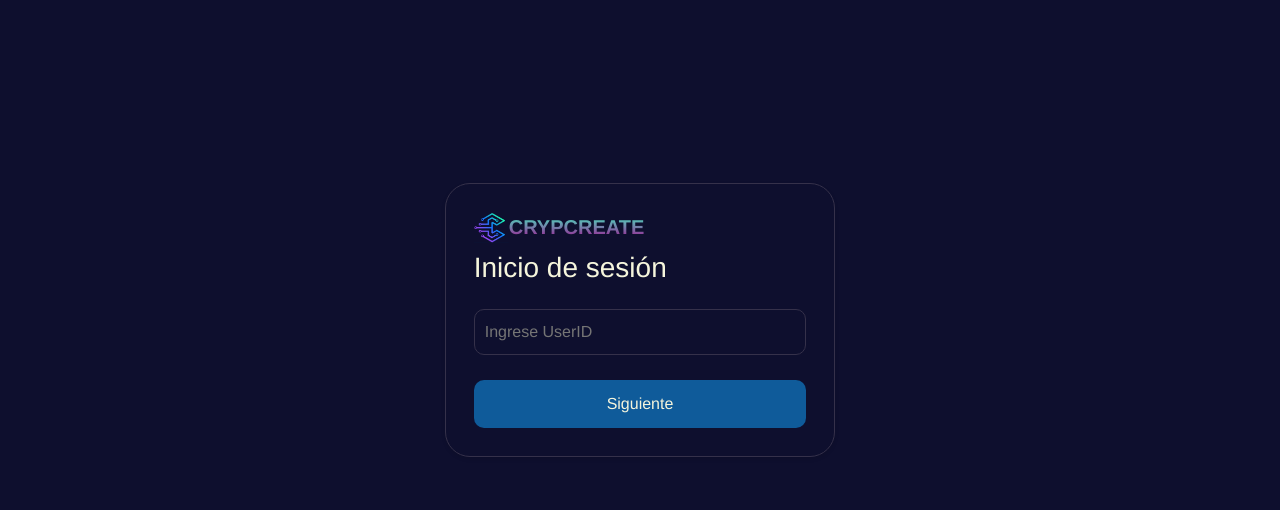
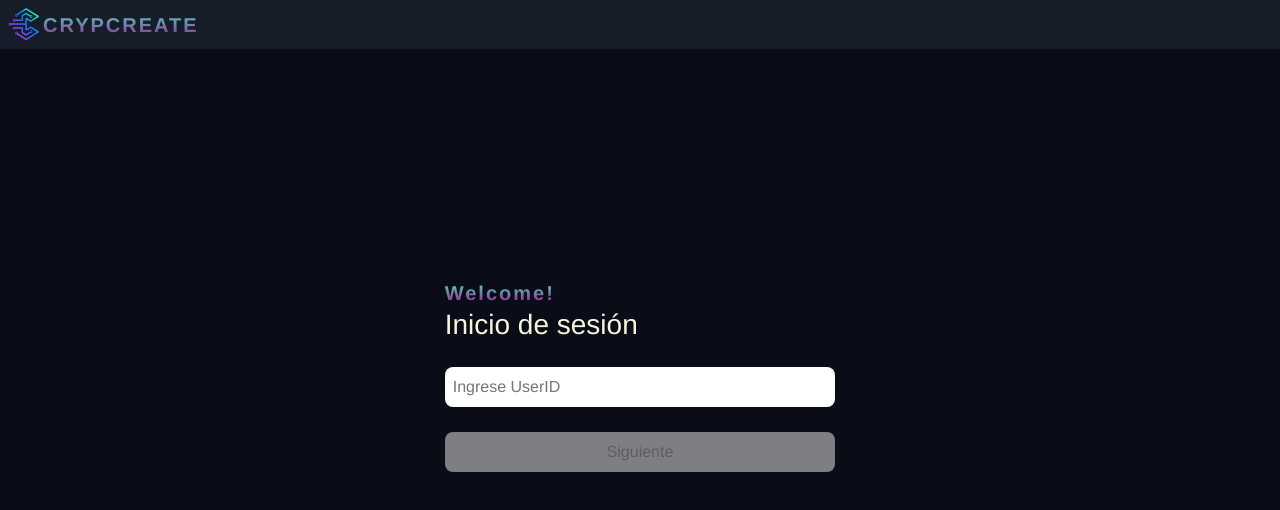
Before and after one commit to JoaRampa/cryptowallet-vuejs, a Vue app: page / in a window 1280 px wide. Shown: the top 510 px of the page. Built offline with nearby package versions, Linux system fonts and the light colour scheme.

Commit message:
reforming v1

```diff
--- a/package.json
+++ b/package.json
@@ -13,9 +13,7 @@
     "bootstrap-vue": "^2.23.1",
     "core-js": "^3.8.3",
     "vue": "^3.4.21",
-    "vue-chartjs": "^5.3.1",
     "vue-router": "^4.0.3",
-    "vuetify": "^3.5.11",
     "vuex": "^4.0.0",
     "vuex-persist": "^3.1.3"
   },
@@ -32,7 +30,6 @@
     "eslint-config-prettier": "^8.3.0",
     "eslint-plugin-prettier": "^4.0.0",
     "eslint-plugin-vue": "^8.0.3",
-    "prettier": "^2.4.1",
     "typescript": "^5.4.3"
   }
 }
--- a/src/App.vue
+++ b/src/App.vue
@@ -1,82 +1,30 @@
 <template>
   <div>
-    <nav v-if="isAuthenticated">
-      <div class="brand">
-        <img src="@/assets/logo.png" alt="Logo" width="35" />
-        <b>CRYPCREATE</b>
-        <router-link :to="{ name: 'Home' }">Tradear </router-link>
-        <router-link
-          :to="{ name: 'investmentsCrypto' }"
-          style="margin-left: 18px"
-        >
-          Analisis Inversiones</router-link
-        >
-      </div>
-      <div
-        class="user-menu"
-        @mouseover="showMenu = true"
-        @mouseleave="showMenu = false"
-      >
-        <div class="brand">
-          <img
-            src="@/assets/user.png"
-            alt="User"
-            width="35"
-            height="33"
-            :class="{ hovered: showMenu }"
-          />
-          <b :class="{ hovered: showMenu }">{{ userId }}</b>
+    <nav :class="{'nav-top': !isAuthenticated, 'nav-left': isAuthenticated}">
+      <img src="@/assets/logo.png" alt="Logo" width="35" />
+      <b>CRYPCREATE</b>
+      <div v-if="isAuthenticated">
+        <div>
+          <router-link :to="{ name: 'Home' }">Tradear </router-link>
+          <router-link :to="{ name: 'investmentsCrypto' }">Analisis Inversiones </router-link>
+          <router-link to="/history">Historial </router-link>
+          <router-link to="/wallet">Billetera </router-link>
         </div>
-        <div v-show="showMenu" class="menu">
-          <div class="user-info">
-            <img src="@/assets/logo.png" alt="Logo" width="35" />
-          </div>
-          <div class="options-menu">
-            <div class="option wallet">
-              <router-link to="/wallet">
-                <img
-                  src="@/assets/wallet.png"
-                  alt="wallet"
-                  width="25"
-                  height="22"
-                />
-                Billetera
-              </router-link>
-            </div>
-            <div class="option historial">
-              <router-link to="/history">
-                <img
-                  src="@/assets/history.png"
-                  alt="historial"
-                  width="25"
-                  height="22"
-                />
-                Historial
-              </router-link>
-            </div>
-            <div class="option logout">
-              <router-link to="/" @click="$store.commit('logout')">
-                <img
-                  src="@/assets/logout.png"
-                  alt="logout"
-                  width="25"
-                  height="22"
-                />
-                Cerrar Sesión
-              </router-link>
-            </div>
-          </div>
+        <div>
+          <button>{{ userId }}</button>
+          <router-link to="/" @click="$store.commit('logout')">Cerrar Sesión</router-link>
         </div>
       </div>
     </nav>
-    <main>
+    <main :class="{'main-with-sidebar': isAuthenticated}">
       <router-view />
     </main>
+    <footer v-if="isAuthenticated">
+      <FooterComponent />
+    </footer>
   </div>
-  <footer v-if="isAuthenticated">
-    <FooterComponent />
-  </footer>
 </template>
+
 
 <script>
 import { mapGetters } from "vuex";
@@ -107,8 +55,9 @@ export default {
   text-align: center;
   -webkit-font-smoothing: antialiased;
   -moz-osx-font-smoothing: grayscale;
-  background-color: rgb(14, 15, 46);
+  background-color: rgb(10, 13, 23);
   min-height: 100vh;
+  overflow-x: hidden;
 }
 
 html,
@@ -117,69 +66,30 @@ body {
   margin: 0;
 }
 
-nav {
+.nav-top {
   display: flex;
-  justify-content: space-between;
   padding: 8px;
-  border-bottom: 1px solid #35314a;
+  align-items: center;
+  background-color: rgb(22, 29, 41);
   margin-bottom: 6px;
 }
 
-nav a {
-  font-weight: bold;
-  font-size: 15px;
-  color: BEIGE;
+.nav-left {
+  display: flex;
+  flex-direction: column;
+  padding: 16px;
+  background-color: rgb(22, 29, 41);
+  position: fixed;
+  top: 0;
+  left: 0;
+  height: 100vh;
+  width: 185px;
+  box-shadow: 2px 0 5px rgba(0, 0, 0, 0.1);
 }
 
-.brand {
-  display: flex;
-  align-items: center;
-}
-
-.brand b {
-  margin-right: 18px;
-}
-
-.user-menu {
-  margin-right: 18px;
-}
-
-.menu {
-  position: absolute;
-  right: 10px;
-  background-color: rgb(14, 15, 46);
-  border: 1px solid #35314a;
-  border-radius: 5px;
-  z-index: 1000;
-  font-size: 12px;
-  width: 250px;
-}
-
-.user-info {
-  display: flex;
-  align-items: center;
-  justify-content: center;
-  margin: 20px 0px 1px;
-}
-
-.options-menu {
-  margin-top: 10px;
-}
-
-.option a {
-  display: flex;
-  align-items: center;
-  text-decoration: none;
-  color: BEIGE;
-  padding: 10px;
-}
-
-.option a:hover {
-  background-color: #181945;
-}
-
-.option img {
-  margin-right: 10px;
+.main-with-sidebar {
+  margin-left: 185px;
+  padding: 16px;
 }
 
 b {
@@ -188,18 +98,37 @@ b {
   -webkit-text-fill-color: transparent;
   background-clip: text;
   font-size: 20px;
-  font-weight: bold;
+  font-weight: 700;
+  letter-spacing: 0.1em;
 }
 
-.hovered {
-  filter: brightness(150%);
-}
-main {
-  flex: 1;
-}
 footer {
   border-top: 1px solid #35314a;
   width: 100%;
   margin-top: 100px;
+  margin-left: 185px;
+}
+
+button, input {
+  cursor: pointer;
+  border: none;
+  border-radius: 8px;
+  padding: 8px;
+  width: 100%;
+}
+
+button:enabled {
+  cursor: pointer;
+  border: none;
+  border-radius: 8px;
+  padding: 8px;
+  width: 100%;
+}
+
+button:disabled {
+  background-color: #ccc;
+  border-radius: 8px;
+  cursor: not-allowed;
+  opacity: 0.6;
 }
 </style>
--- a/src/components/LoginForm.vue
+++ b/src/components/LoginForm.vue
@@ -1,19 +1,9 @@
 <template>
   <div class="container">
     <div class="logIn">
-      <h4>
-        <img
-          src="@/assets/logo.png"
-          alt="Logo Crypto"
-          width="35"
-          height="30"
-        /><b>CRYPCREATE</b>
-      </h4>
+      <b>Welcome!</b>
       <h3>Inicio de sesión</h3>
       <form @submit.prevent="handleUser" class="id-input" id="form-id">
-        <div id="user-error" v-if="error">
-          Error, Introduzca un userID valido.
-        </div>
         <div class="input-container">
           <input
             @keydown.enter="handleUser"
@@ -23,7 +13,7 @@
             placeholder="Ingrese UserID"
           />
         </div>
-        <button type="submit" id="submit-id">Siguiente</button>
+        <button type="submit" :disabled="!userId">Siguiente</button>
       </form>
     </div>
   </div>
@@ -44,11 +34,9 @@ export default {
 
     async handleUser() {
       if (this.userId) {
-        this.error = false;
         await this.submitUser(this.userId);
         this.$router.push("/#");
       } else {
-        this.error = true;
         this.userId = "";
       }
     },
@@ -65,17 +53,7 @@ export default {
 }
 .logIn {
   text-align: left;
-  background-color: rgb(14, 15, 46);
-  border: 1px solid #35314a;
-  border-radius: 25px;
-  box-shadow: 0 2px 4px rgba(0, 0, 0, 0.1);
-  padding: 28px;
   width: 35%;
-}
-
-h4 {
-  font-size: 40px;
-  font-weight: bold;
 }
 
 h3 {
@@ -89,43 +67,5 @@ h3 {
 
 .input-container input {
   width: 100%;
-  padding: 10px;
-  color: beige;
-  border: 1px solid #35314a;
-  border-radius: 10px;
-  box-sizing: border-box;
-  background-color: rgb(14, 15, 46);
-}
-
-.input-container:hover {
-  border: 1px solid #0f5b9a;
-  border-radius: 10px;
-  box-sizing: border-box;
-}
-
-button {
-  color: beige;
-  background-color: #0f5b9a;
-  border: 20px;
-  padding: 12px 20px;
-  font-size: 16px;
-  cursor: pointer;
-  width: 100%;
-}
-
-button:hover {
-  background-color: rgb(19, 20, 97);
-}
-
-#submit-id {
-  border-radius: 10px;
-}
-
-#user-error {
-  color: rgb(255, 0, 0);
-  background-color: rgb(14, 15, 46);
-  font-size: 12px;
-  margin-bottom: 5px;
-  padding: 5px;
 }
 </style>
```
Also changed, not shown: .eslintrc.js, .prettierrc.js (deleted), 1 other file (tests, documents, lock files or other folders).
